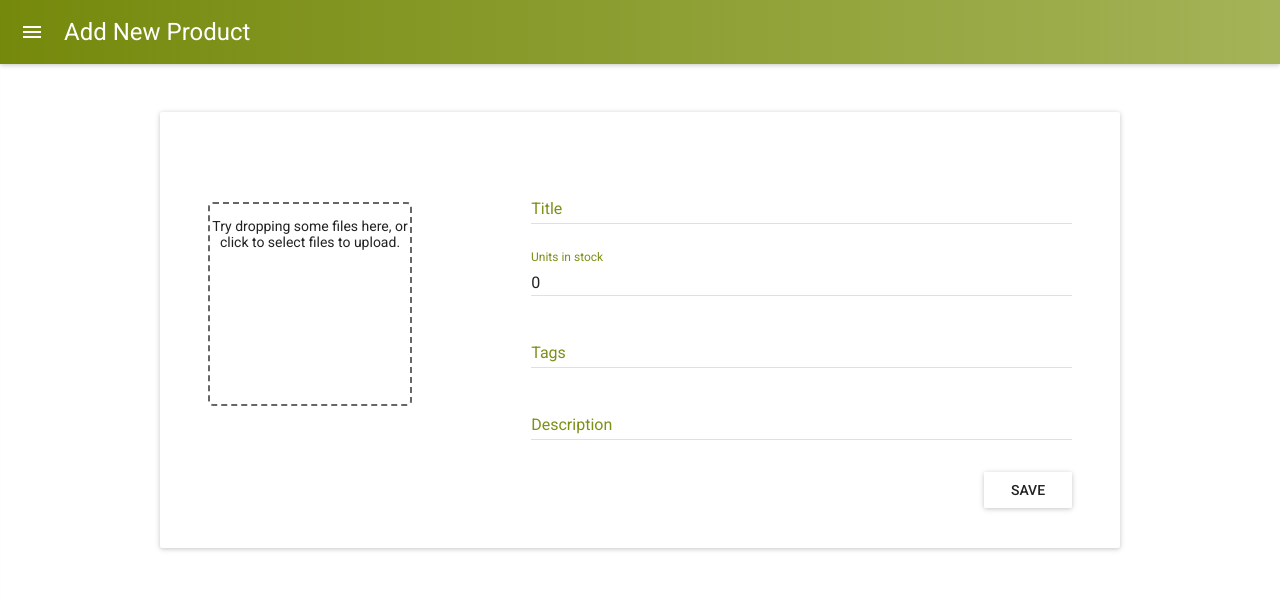
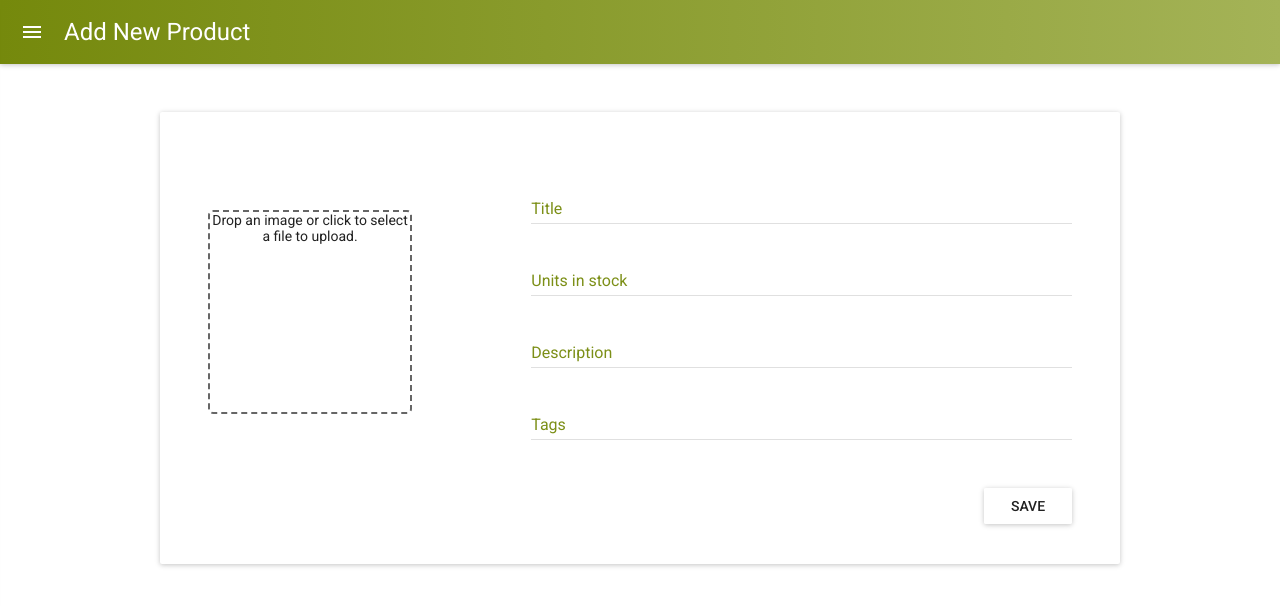
Before and after one commit to MohammedTaha/react-shopping-cart, a React (Create React App) app: page /admin/Product in a window 1280 px wide. Shown: the top 606 px of the page. Built offline with nearby package versions, Linux system fonts and the light colour scheme; sample sign-in values are in the browser's storage.

Commit message:
Add product view, updated functionality and integrated with server

```diff
--- a/package.json
+++ b/package.json
@@ -14,7 +14,8 @@
     "react-router-dom": "^4.2.2",
     "react-scripts": "1.0.17",
     "redux": "^3.7.2",
-    "redux-thunk": "^2.2.0"
+    "redux-thunk": "^2.2.0",
+    "superagent": "^3.8.2"
   },
   "scripts": {
     "start": "react-scripts start",
--- a/src/App.js
+++ b/src/App.js
@@ -1,7 +1,5 @@
 import React, { Component } from 'react';
-import {
-	connect
-} from 'react-redux';
+import { connect } from 'react-redux';
 import './App.css';
 import AppRouter from './routes';
 
@@ -13,6 +11,9 @@ function mapDispatchToProps(dispatch) {
 	return {
 		setLoggedInUser: (user) => {
 			dispatch({ type: "SET_AUTHENTICATED_USER", payload: user });
+		},
+		setAutoToken: (token) => {
+			dispatch({ type: "SET_AUTH_TOKEN", payload: token });
 		}
 	}
 }
@@ -20,15 +21,21 @@ function mapDispatchToProps(dispatch) {
 class App extends Component {
 	componentWillMount() {
 		let user = localStorage.getItem("user");
+		let auth_token = localStorage.getItem("auth_token");
 		if (user) {
 			this.props.setLoggedInUser(JSON.parse(user))
 		}
+		if (auth_token) {
+			this.props.setAutoToken(auth_token)
+		}
 	}
 	render() {
-		return (
-			<div className="App">
-				<AppRouter />
-			</div>
+		return (<
+			div className="App" >
+			<
+				AppRouter />
+			<
+			/div>
 		);
 	}
 }
--- a/src/config/index.js
+++ b/src/config/index.js
@@ -1,3 +1,5 @@
 export default {
-    serverURL : "http://samples-mta.herokuapp.com/shoppingCart"
+    serverURL : "http://samples-mta.herokuapp.com/shoppingCart",
+    CLOUDINARY_UPLOAD_PRESET : "lfzyzanj",
+    CLOUDINARY_UPLOAD_URL : "https://api.cloudinary.com/v1_1/ibnferoz/image/upload"
 }
--- a/src/containers/addNewProduct/addNewProduct.css
+++ b/src/containers/addNewProduct/addNewProduct.css
@@ -1,29 +1,41 @@
-.card_addNewProduct{
+.card_addNewProduct {
     padding: 2em;
     margin: 3em auto;
     width: 80%;
     max-width: 60em;
 }
-.newProductDetails{
+
+.newProductDetails {
     display: flex;
     flex-wrap: wrap;
     align-items: center;
 }
-.imageContainer{
+
+.imageContainer {
     flex-grow: 1;
     min-height: 2em;
     text-align: center;
 }
-.detailsContainer{
+
+.detailsContainer {
     flex-grow: 3;
     min-height: 2em;
 }
 
+.previewImage {
+    max-height: 20em;
+    max-width: 20em;
+}
+.productTagsChip{
+    display: inline-block !important;
+    margin: 5px;
+}
+
 @media (max-width:600px) {
-    .newProductDetails{
+    .newProductDetails {
         display: block;
     }
-    .detailsContainer{
+    .detailsContainer {
         margin: 3em auto;
     }
 }
--- a/src/containers/addNewProduct/index.js
+++ b/src/containers/addNewProduct/index.js
@@ -4,11 +4,15 @@ import {
 import {
     connect
 } from 'react-redux';
+import request from 'superagent';
+import axios from 'axios';
 import renderer from './renderer';
+import config from "../../config";
 
 function mapStateToProps(state) {
     return {
-        user: (state.core && state.core.authenticatedUser ? state.core.authenticatedUser : null)
+        user: (state.core && state.core.authenticatedUser ? state.core.authenticatedUser : null),
+        auth_token: (state.core && state.core.auth_token ? state.core.auth_token : null)
     };
 }
 
@@ -29,6 +33,7 @@ function mapDispatchToProps(dispatch) {
     }
 }
 
+
 class AddNewProduct extends Component {
     componentDidMount() {
         this.props.setActiveView();
@@ -40,26 +45,121 @@ class AddNewProduct extends Component {
     constructor(props) {
         super(props);
         this.state = {
+            imageUploadInProcess: false,
+            snackbar: {
+                open: false,
+                message: ""
+            },
+            pickedFile: null,
             formData: {
                 title: "",
-                unitsInStock: 0,
-                tags: "",
-                description: ""
+                unitsInStock: "",
+                tags: [],
+                tempTag: "",
+                description: "",
+                itemImage: ""
+            }
+        }
+    }
+    handleRequestClose() {
+        this.setState({
+            snackbar: {
+                open: false,
+                message: ""
+            }
+        });
+    }
+    onDrop(files) {
+        if (files && files[0]) {
+            this.setState({
+                pickedFile: files[0],
+                imageUploadInProcess: true,
+                snackbar: {
+                    open: true,
+                    message: "Upload in progress"
+                }
+            });
+            let upload = request.post(config.CLOUDINARY_UPLOAD_URL)
+                .field('upload_preset', config.CLOUDINARY_UPLOAD_PRESET)
+                .field('file', files[0]);
+
+            upload.end((err, response) => {
+                this.setState({
+                    imageUploadInProcess: false,
+                    snackbar: {
+                        open: false,
+                        message: ""
+                    }
+                });
+                if (err) {
+                    console.log("error in upload", err);
+                    return;
+                }
+                let uploadInfo = {
+                    url: response.body.url,
+                    bytes: response.body.bytes,
+                    created_at: response.body.created_at,
+                    original_filename: response.body.original_filename,
+                    format: response.body.format,
+                    height: response.body.height,
+                    width: response.body.width,
+                    signature: response.body.signature
+                };
+                console.log(" uploadInfo ", uploadInfo);
+                this.updateFormData('itemImage', {}, uploadInfo);
+            });
+        }
+    }
+    updateFormData(fieldName, eve, newVal) {
+        let formData = {
+            ...this.state.formData
+        };
+        formData[fieldName] = newVal;
+        this.setState({
+            formData
+        });
+    }
+
+    addNewTag(event) {
+        if (event.keyCode === 13) {
+            event.preventDefault();
+            if (this.state.formData.tempTag) {
+                let formData = { ...this.state.formData };
+                formData.tags = (formData.tags || []).concat([]);
+                formData.tags.unshift(this.state.formData.tempTag);
+                formData.tempTag = "";
+                this.setState({ formData });
             }
         }
     }
 
-    onDrop(files) {
-        console.log(files[0]);
-    }
-    updateFormData(fieldName, eve, newVal) {
+    deleteTag(index) {
         let formData = { ...this.state.formData };
-        formData[fieldName] = newVal;
+        formData.tags = (formData.tags || []).concat([]);
+        formData.tags.splice(index, 1);
         this.setState({ formData });
     }
+
     saveNewProductDetails(eve) {
-        console.log(this.state.formData);
         eve.preventDefault();
+
+        axios.post(
+            `${config.serverURL}/products/addNew`,
+            { product: this.state.formData },
+            { headers: { 'auth_token': this.props.auth_token } }
+        )
+            .then(() => {
+                this.setState({
+                    snackbar: { open: true, message: "Product saved" },
+                    pickedFile: null,
+                    formData: { title: "", unitsInStock: "", tags: "", description: "", itemImage: "" }
+                });
+            })
+            .catch((err) => {
+                console.log("Error in adding new product", err);
+                debugger;
+                this.setState({ snackbar: { open: true, message: "Somthing weird, failed to save product." } });
+            })
     }
 
     render() {
--- a/src/containers/addNewProduct/renderer.jsx
+++ b/src/containers/addNewProduct/renderer.jsx
@@ -1,20 +1,41 @@
 import React from 'react';
 import RaisedButton from 'material-ui/RaisedButton';
 import TextField from 'material-ui/TextField';
+import Snackbar from 'material-ui/Snackbar';
 import Dropzone from 'react-dropzone'
+import DeleteIcon from 'material-ui/svg-icons/action/delete';
+
 import { Card, CardActions, CardText } from 'material-ui/Card';
+import { List, ListItem } from 'material-ui/List';
 import "./addNewProduct.css"
 
 
 export default function () {
     return (
         <div>
+
+            <Snackbar
+                open={this.state.snackbar.open}
+                message={this.state.snackbar.message}
+                autoHideDuration={4000}
+                onRequestClose={this.handleRequestClose.bind(this)}
+            />
+
             <Card className='card_addNewProduct'>
                 <CardText className='newProductDetails'>
                     <div className='imageContainer'>
-                        <Dropzone accept="image/*" onDrop={this.onDrop.bind(this)}>
-                            <p>Try dropping some files here, or click to select files to upload.</p>
-                        </Dropzone>
+                        {
+                            this.state.pickedFile && this.state.pickedFile.preview
+                                ?
+                                <img className='previewImage' src={this.state.pickedFile.preview} alt="" />
+                                :
+                                <Dropzone
+                                    onDrop={this.onDrop.bind(this)}
+                                    multiple={false}
+                                    accept="image/*">
+                                    <div>Drop an image or click to select a file to upload.</div>
+                                </Dropzone>
+                        }
                     </div>
                     <div className='detailsContainer'>
                         <form id='form_newProductDetails' onSubmit={this.saveNewProductDetails.bind(this)}>
@@ -24,21 +45,18 @@ export default function () {
                                 className='appTextField'
                                 value={this.state.formData.title}
                                 onChange={this.updateFormData.bind(this, 'title')}
+                                required={true}
+                                autoComplete="false"
                             /><br />
                             <TextField
                                 floatingLabelText="Units in stock"
                                 fullWidth={true}
                                 className='appTextField'
+                                type='number'
                                 value={this.state.formData.unitsInStock}
                                 onChange={this.updateFormData.bind(this, 'unitsInStock')}
-                            /><br />
-                            <TextField
-                                floatingLabelText="Tags"
-                                hintText="Separate tags by comma"
-                                fullWidth={true}
-                                className='appTextField'
-                                value={this.state.formData.tags}
-                                onChange={this.updateFormData.bind(this, 'tags')}
+                                required={true}
+                                min='0'
                             /><br />
                             <TextField
                                 floatingLabelText="Description"
@@ -47,6 +65,28 @@ export default function () {
                                 value={this.state.formData.description}
                                 onChange={this.updateFormData.bind(this, 'description')}
                             /><br />
+                            <TextField
+                                floatingLabelText="Tags"
+                                hintText="Type and press enter."
+                                fullWidth={true}
+                                className='appTextField'
+                                value={this.state.formData.tempTag}
+                                onChange={this.updateFormData.bind(this, 'tempTag')}
+                                onKeyDown={this.addNewTag.bind(this)}
+                            /><br />
+
+
+                            <List>
+
+                                {this.state.formData.tags.map && this.state.formData.tags.map((tag, index) => {
+                                    return (
+                                        <ListItem
+                                            key={index}
+                                            primaryText={tag}
+                                            leftIcon={<DeleteIcon onClick={this.deleteTag.bind(this, index)} />}
+                                        />);
+                                })}
+                            </List>
 
                         </form>
                     </div>
--- a/src/store/reducers/coreReducer.js
+++ b/src/store/reducers/coreReducer.js
@@ -4,6 +4,9 @@ function coreReducer(state = {}, action = { type: "", payload: null }) {
     switch (action.type) {
         case "SET_AUTHENTICATED_USER":
             newState.authenticatedUser = action.payload;
+            return newState;
+        case "SET_AUTH_TOKEN":
+            newState.auth_token = action.payload;
             return newState;
         case "SET_ACTIVE_VIEW":
             newState.activeView = action.payload;
```
Also changed, not shown: src/components/signUpForm/index.js (+7 -6 lines).
